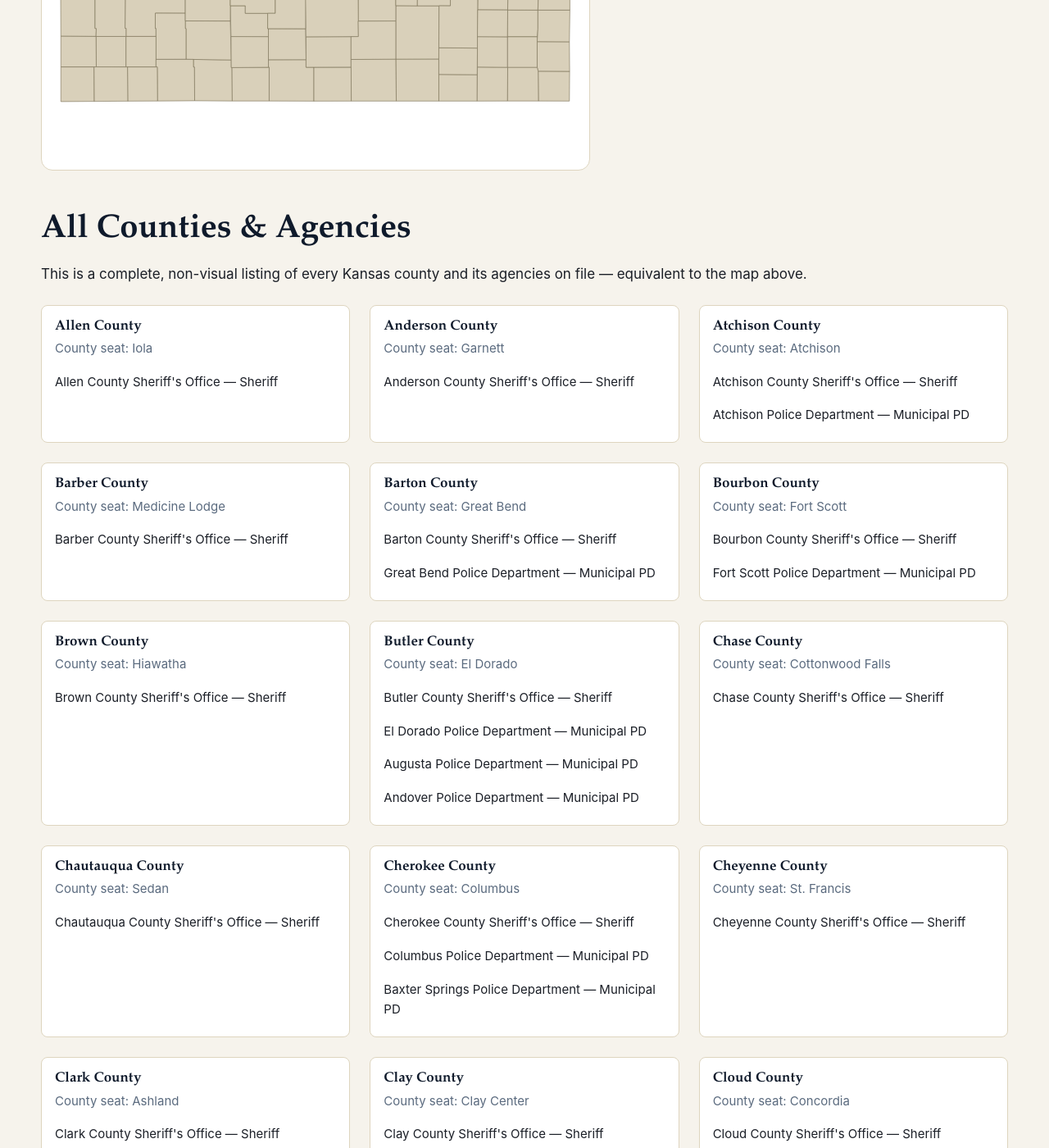
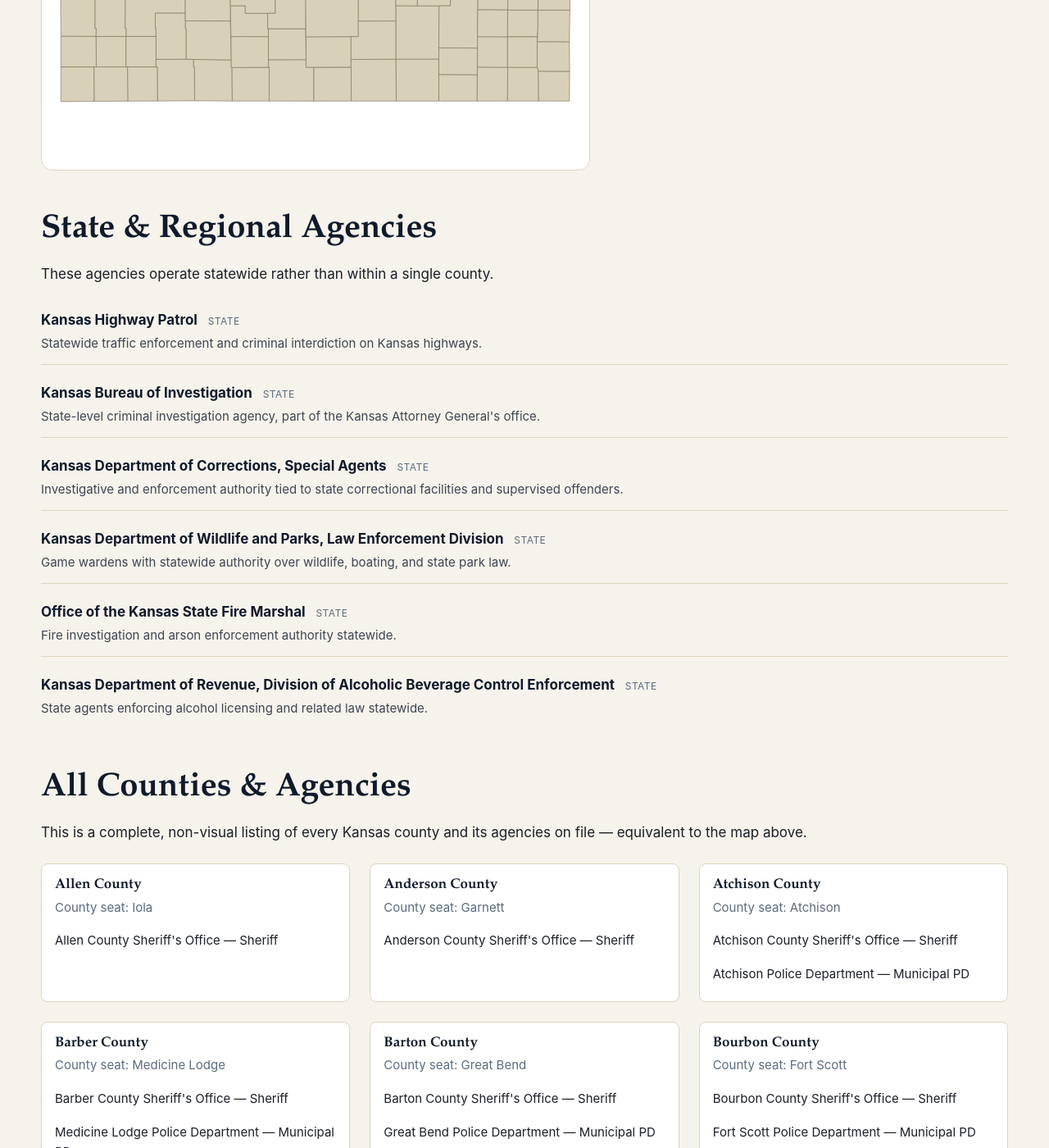
Before and after one commit to atcalebbarnhart66-bit/KLEN, a Jekyll site: the page built from agencies/index.html, in a window 1280 px wide and 1400 px high, scrolled down 880 px. Shown: the whole window at 82% size. Built offline with Jekyll 4.4.1, drawn with Linux system fonts in a browser that asks for light colours; some of the changed text lies outside the part shown.

Commit message:
Verify and expand agency data via live web research
- Cross-checked county sheriff naming and expanded municipal PD
  coverage (Ellsworth, Hays, Colby, Goodland, Larned, Pratt, Ulysses,
  Scott City, Cherryvale/Osawatomie, Beloit, Concordia, Minneapolis,
  Marysville, Anthony, Medicine Lodge, and more) against Wikipedia's
  "List of law enforcement agencies in Kansas", the Kansas Sheriffs'
  Association, and municipal directory aggregators.
- Added tribal law enforcement agencies (Kickapoo, Sac & Fox, Iowa
  Tribe, Prairie Band Potawatomi) to their home counties, flagging the
  Kickapoo department's uncertain current staffing status.
- Added _data/state_agencies.yml for statewide agencies (KHP, KBI,
  KDOC special agents, KDWP law enforcement, State Fire Marshal, ABC
  enforcement) and a new "State & Regional Agencies" section on the
  Agency Information page.
- Rewrote the agencies.yml header with a dated verification note
  explaining sourcing and remaining coverage gaps; updated README.

```diff
--- a/_data/agencies.yml
+++ b/_data/agencies.yml
@@ -17,15 +17,27 @@
 #       only become links once a county's page flag is true AND a url
 #       is filled in (see README.md).
 #
-# VERIFICATION NOTE
-# County seats and sheriff's office names follow standard, well-documented
-# public naming conventions. Municipal, campus, and state entries were
-# added only where the department is well known; coverage is NOT
-# exhaustive; and any entry may have changed since this file was written.
-# Please verify every entry -- especially department names, jurisdiction
-# boundaries, and whether a smaller city listed here still operates its
-# own department rather than contracting with the county sheriff -- before
-# publishing contact details or links.
+# VERIFICATION NOTE (last checked 2026-09-18)
+# Every county's sheriff's office and county seat is standard, well-
+# documented public information. Municipal, campus, and tribal entries
+# below were additionally cross-checked with live web searches against
+# Wikipedia's "List of law enforcement agencies in Kansas", the Kansas
+# Sheriffs' Association, municipal police directory aggregators (PoliceApp,
+# usacops.com, Police Locator), and individual city/tribal government
+# sources. Kansas has roughly 360+ law enforcement agencies statewide per
+# the U.S. Bureau of Justice Statistics' Census of State and Local Law
+# Enforcement Agencies; this file lists every county's sheriff plus the
+# larger/well-documented municipal, campus, and tribal departments -- it
+# intentionally does NOT claim to include every small-town department in
+# the state (many small cities contract with their county sheriff instead
+# of running their own department, and that varies over time). Statewide
+# agencies (Kansas Highway Patrol, KBI, etc.) are not county-specific and
+# live separately in _data/state_agencies.yml.
+#
+# Please still verify every entry -- especially department names,
+# jurisdiction boundaries, and current operational status -- before
+# publishing contact details or links. Entries with a known, specific
+# concern are flagged inline with an UNVERIFIED comment.
 
 - name: "Allen"
   fips: "20001"
@@ -69,6 +81,9 @@
     - name: "Barber County Sheriff's Office"
       type: Sheriff
       url: ""
+    - name: "Medicine Lodge Police Department"
+      type: Municipal PD
+      url: ""
 
 - name: "Barton"
   fips: "20009"
@@ -104,6 +119,12 @@
   agencies:
     - name: "Brown County Sheriff's Office"
       type: Sheriff
+      url: ""
+    - name: "Kickapoo Tribe in Kansas Police Department" # UNVERIFIED CURRENT STATUS: this department's officers reportedly resigned in a mass walkout in December 2023; confirm it is actively staffed before publishing contact details.
+      type: Other
+      url: ""
+    - name: "Sac & Fox Nation of Missouri in Kansas and Nebraska Police Department"
+      type: Other
       url: ""
 
 - name: "Butler"
@@ -200,6 +221,9 @@
     - name: "Cloud County Sheriff's Office"
       type: Sheriff
       url: ""
+    - name: "Concordia Police Department"
+      type: Municipal PD
+      url: ""
 
 - name: "Coffey"
   fips: "20031"
@@ -291,6 +315,9 @@
     - name: "Doniphan County Sheriff's Office"
       type: Sheriff
       url: ""
+    - name: "Iowa Tribe of Kansas and Nebraska Police Department"
+      type: Other
+      url: ""
 
 - name: "Douglas"
   fips: "20045"
@@ -355,6 +382,9 @@
   agencies:
     - name: "Ellsworth County Sheriff's Office"
       type: Sheriff
+      url: ""
+    - name: "Ellsworth Police Department"
+      type: Municipal PD
       url: ""
 
 - name: "Finney"
@@ -438,6 +468,9 @@
     - name: "Grant County Sheriff's Office"
       type: Sheriff
       url: ""
+    - name: "Ulysses Police Department"
+      type: Municipal PD
+      url: ""
 
 - name: "Gray"
   fips: "20069"
@@ -488,6 +521,9 @@
     - name: "Harper County Sheriff's Office"
       type: Sheriff
       url: ""
+    - name: "Anthony Police Department"
+      type: Municipal PD
+      url: ""
 
 - name: "Harvey"
   fips: "20079"
@@ -533,6 +569,9 @@
   agencies:
     - name: "Jackson County Sheriff's Office"
       type: Sheriff
+      url: ""
+    - name: "Prairie Band Potawatomi Nation Tribal Police"
+      type: Other
       url: ""
 
 - name: "Jefferson"
@@ -738,6 +777,9 @@
     - name: "Marshall County Sheriff's Office"
       type: Sheriff
       url: ""
+    - name: "Marysville Police Department"
+      type: Municipal PD
+      url: ""
 
 - name: "McPherson"
   fips: "20113"
@@ -777,6 +819,9 @@
     - name: "Louisburg Police Department"
       type: Municipal PD
       url: ""
+    - name: "Osawatomie Police Department"
+      type: Municipal PD
+      url: ""
 
 - name: "Mitchell"
   fips: "20123"
@@ -786,6 +831,9 @@
   agencies:
     - name: "Mitchell County Sheriff's Office"
       type: Sheriff
+      url: ""
+    - name: "Beloit Police Department"
+      type: Municipal PD
       url: ""
 
 - name: "Montgomery"
@@ -896,6 +944,9 @@
     - name: "Ottawa County Sheriff's Office"
       type: Sheriff
       url: ""
+    - name: "Minneapolis Police Department"
+      type: Municipal PD
+      url: ""
 
 - name: "Pawnee"
   fips: "20145"
@@ -905,6 +956,9 @@
   agencies:
     - name: "Pawnee County Sheriff's Office"
       type: Sheriff
+      url: ""
+    - name: "Larned Police Department"
+      type: Municipal PD
       url: ""
 
 - name: "Phillips"
@@ -935,6 +989,9 @@
   agencies:
     - name: "Pratt County Sheriff's Office"
       type: Sheriff
+      url: ""
+    - name: "Pratt Police Department"
+      type: Municipal PD
       url: ""
 
 - name: "Rawlins"
@@ -1048,6 +1105,9 @@
     - name: "Scott County Sheriff's Office"
       type: Sheriff
       url: ""
+    - name: "Scott City Police Department"
+      type: Municipal PD
+      url: ""
 
 - name: "Sedgwick"
   fips: "20173"
@@ -1131,6 +1191,9 @@
     - name: "Sherman County Sheriff's Office"
       type: Sheriff
       url: ""
+    - name: "Goodland Police Department"
+      type: Municipal PD
+      url: ""
 
 - name: "Smith"
   fips: "20183"
@@ -1193,6 +1256,9 @@
   agencies:
     - name: "Thomas County Sheriff's Office"
       type: Sheriff
+      url: ""
+    - name: "Colby Police Department"
+      type: Municipal PD
       url: ""
 
 - name: "Trego"
--- /dev/null
+++ b/_data/state_agencies.yml
@@ -0,0 +1,30 @@
+# _data/state_agencies.yml
+#
+# Statewide Kansas law enforcement agencies -- these are not tied to a
+# single county, so they live in a separate file from _data/agencies.yml.
+# Rendered on the Agency Information page below the county map.
+#
+# Verified via live web search (official agency sites and Kansas statute
+# references) on 2026-09-18. url is left blank on every entry; fill in
+# each agency's official homepage when ready.
+#
+# Fields: name, note (short description of jurisdiction/authority), url
+
+- name: "Kansas Highway Patrol"
+  note: "Statewide traffic enforcement and criminal interdiction on Kansas highways."
+  url: ""
+- name: "Kansas Bureau of Investigation"
+  note: "State-level criminal investigation agency, part of the Kansas Attorney General's office."
+  url: ""
+- name: "Kansas Department of Corrections, Special Agents"
+  note: "Investigative and enforcement authority tied to state correctional facilities and supervised offenders."
+  url: ""
+- name: "Kansas Department of Wildlife and Parks, Law Enforcement Division"
+  note: "Game wardens with statewide authority over wildlife, boating, and state park law."
+  url: ""
+- name: "Office of the Kansas State Fire Marshal"
+  note: "Fire investigation and arson enforcement authority statewide."
+  url: ""
+- name: "Kansas Department of Revenue, Division of Alcoholic Beverage Control Enforcement"
+  note: "State agents enforcing alcohol licensing and related law statewide."
+  url: ""
--- a/agencies/index.html
+++ b/agencies/index.html
@@ -44,6 +44,24 @@ description: An interactive, county-by-county reference of Kansas law enforcemen
     </div>
   </div>
 
+  <section class="county-directory" aria-label="Statewide Kansas law enforcement agencies">
+    <h2>State &amp; Regional Agencies</h2>
+    <p>These agencies operate statewide rather than within a single county.</p>
+    <ul class="agency-list">
+      {% for agency in site.data.state_agencies %}
+      <li>
+        {% if agency.url and agency.url != "" %}
+          <a class="agency-name" href="{{ agency.url }}">{{ agency.name }}</a>
+        {% else %}
+          <span class="agency-name">{{ agency.name }}</span>
+        {% endif %}
+        <span class="agency-type">State</span>
+        {% if agency.note %}<br><span class="detail-panel__meta">{{ agency.note }}</span>{% endif %}
+      </li>
+      {% endfor %}
+    </ul>
+  </section>
+
   <section class="county-directory" aria-label="Complete list of Kansas counties and their agencies">
     <h2>All Counties &amp; Agencies</h2>
     <p>This is a complete, non-visual listing of every Kansas county and its agencies on file &mdash; equivalent to the map above.</p>
```
Also changed, not shown: README.md.
